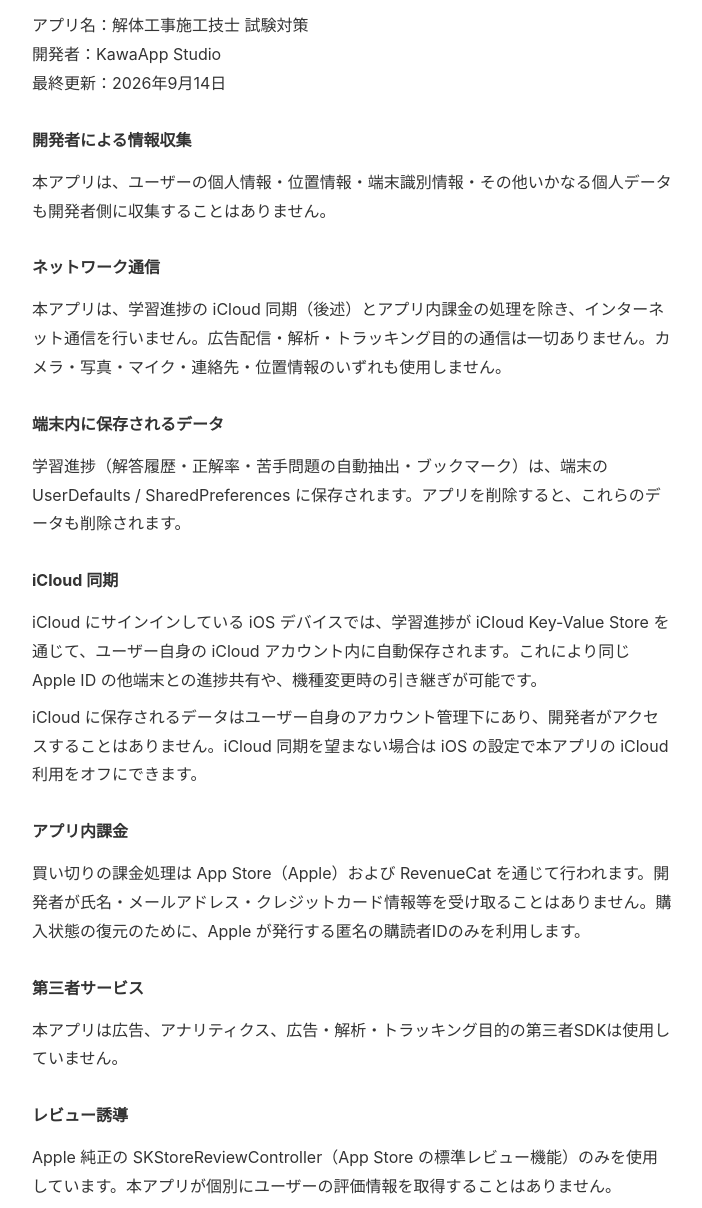
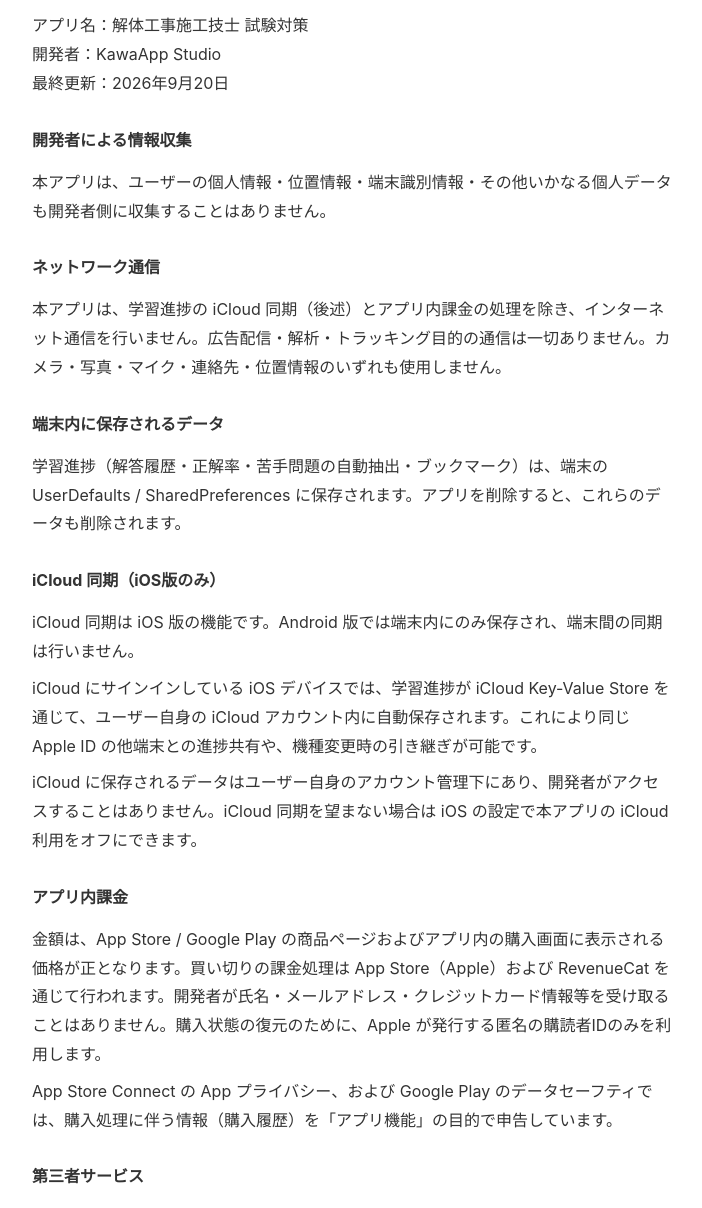
Before and after one commit to takurofukuma/kaitai-legal, a plain HTML site: page privacy.html in a window 1280 px wide. Shown: the part 83-1291 px from the top of the page, without its empty margins (288-990 px from the left). Drawn offline with Linux system fonts and the light colour scheme.

Commit message:
プライバシーポリシーをAndroid版に対応させる
Play移植にあたり、iOS前提の記述だけを差し替えた（アプリ固有の説明は残している）。
- 決済と購入の検証をApple固定から両ストアへ（iOS=App Store/StoreKit、Android=Google Play Billing）
- 金額の直書きを外し「ストアの商品ページとアプリ内購入画面の表示が正」とする
  （本文に金額を書くと値上げのたびに古くなる）
- iCloud同期に「iOS版のみ」を明記（Androidでは端末内保存のみ）
- レビュー誘導をOS標準の両方に（AndroidはGoogle Play In-App Review）
- Google Playのデータセーフティでの申告内容を明記

Co-Authored-By: Claude Opus 5 (1M context) <noreply@anthropic.com>

```diff
--- a/privacy.html
+++ b/privacy.html
@@ -22,7 +22,7 @@
   <h1>プライバシーポリシー</h1>
   <p>アプリ名：解体工事施工技士 試験対策<br>
   開発者：KawaApp Studio<br>
-  最終更新：2026年9月14日</p>
+  最終更新：2026年9月20日</p>
 
   <h2>開発者による情報収集</h2>
   <p>本アプリは、ユーザーの個人情報・位置情報・端末識別情報・その他いかなる個人データも開発者側に収集することはありません。</p>
@@ -33,18 +33,20 @@
   <h2>端末内に保存されるデータ</h2>
   <p>学習進捗（解答履歴・正解率・苦手問題の自動抽出・ブックマーク）は、端末の UserDefaults / SharedPreferences に保存されます。アプリを削除すると、これらのデータも削除されます。</p>
 
-  <h2>iCloud 同期</h2>
+  <h2>iCloud 同期（iOS版のみ）</h2>
+  <p>iCloud 同期は iOS 版の機能です。Android 版では端末内にのみ保存され、端末間の同期は行いません。</p>
   <p>iCloud にサインインしている iOS デバイスでは、学習進捗が iCloud Key-Value Store を通じて、ユーザー自身の iCloud アカウント内に自動保存されます。これにより同じ Apple ID の他端末との進捗共有や、機種変更時の引き継ぎが可能です。</p>
   <p>iCloud に保存されるデータはユーザー自身のアカウント管理下にあり、開発者がアクセスすることはありません。iCloud 同期を望まない場合は iOS の設定で本アプリの iCloud 利用をオフにできます。</p>
 
   <h2>アプリ内課金</h2>
-  <p>買い切りの課金処理は App Store（Apple）および RevenueCat を通じて行われます。開発者が氏名・メールアドレス・クレジットカード情報等を受け取ることはありません。購入状態の復元のために、Apple が発行する匿名の購読者IDのみを利用します。</p>
+  <p>金額は、App Store / Google Play の商品ページおよびアプリ内の購入画面に表示される価格が正となります。買い切りの課金処理は App Store（Apple）および RevenueCat を通じて行われます。開発者が氏名・メールアドレス・クレジットカード情報等を受け取ることはありません。購入状態の復元のために、Apple が発行する匿名の購読者IDのみを利用します。</p>
 
+  <p>App Store Connect の App プライバシー、および Google Play のデータセーフティでは、購入処理に伴う情報（購入履歴）を「アプリ機能」の目的で申告しています。</p>
   <h2>第三者サービス</h2>
   <p>本アプリは広告、アナリティクス、広告・解析・トラッキング目的の第三者SDKは使用していません。</p>
 
   <h2>レビュー誘導</h2>
-  <p>Apple 純正の SKStoreReviewController（App Store の標準レビュー機能）のみを使用しています。本アプリが個別にユーザーの評価情報を取得することはありません。</p>
+  <p>OS 標準のレビュー機能のみを使用しています（iOS 版は Apple の SKStoreReviewController、Android 版は Google Play In-App Review）。本アプリが個別にユーザーの評価情報を取得することはありません。</p>
 
   <h2>収録内容について</h2>
   <p>本アプリは、公益社団法人全国解体工事業団体連合会が公表している解体工事施工技士試験の試験問題および正答肢に基づいて問題を収録し、解説は開発者が独自に作成しています。本アプリは同連合会とは関係のない非公式の学習教材です。</p>
```
